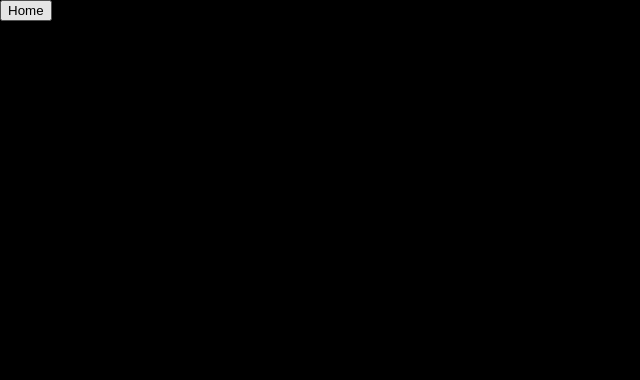
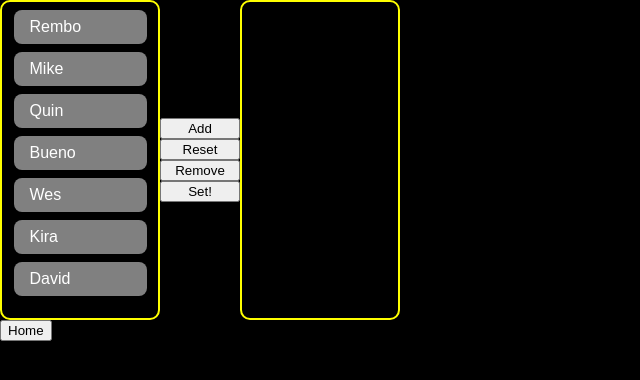
Before and after one commit to michaelslaton/belt-tracker-client, a React (Vite) app: page /drift in a window 1280 px wide. Shown: the top 380 px of the page, without its empty margins (0-640 px from the left). Built offline with nearby package versions, Linux system fonts and the light colour scheme; the HTML template or start-up script is replaced by a standard one.

Commit message:
completed drift edit functionality

```diff
--- a/src/layout/drift-god/DriftGodDisplay.tsx
+++ b/src/layout/drift-god/DriftGodDisplay.tsx
@@ -1,9 +1,139 @@
 import { NavigateFunction, useNavigate } from "react-router-dom";
+import { default as contenders } from "../../data/contenders";
+import Contender from "../../types/contender.type";
+import { useState } from "react";
+import './driftGod.css';
+
+type EntreesType = Contender & {
+  score: number;
+};
+
+type DriftStateType = {
+  entrees: EntreesType[];
+  addSelected: Contender[];
+  removeSelected: Contender[];
+  edit: boolean;
+};
 
 const DriftGodDisplay = () => {
   const navigate: NavigateFunction = useNavigate();
+  const [ driftState, setDriftState ] = useState<DriftStateType>({
+    entrees: [],
+    addSelected: [],
+    removeSelected: [],
+    edit: true,
+  });
+
+  const isSelected = (id: number, type: 'add' | 'remove'): boolean => {
+    const selectedList = type === 'add' ? driftState.addSelected : driftState.removeSelected;
+    return selectedList.some(entree => entree.id === id);
+  };
+
+  const handleAddSelect = (id: number, contender: Contender): void => {
+    const selected = isSelected(id, 'add');
+    const newSet = selected
+      ? driftState.addSelected.filter(entree => entree.id !== id)
+      : [...driftState.addSelected, contender];
+
+    setDriftState({ ...driftState, addSelected: newSet });
+  };
+
+  const handleRemoveSelect = (id: number, entree: EntreesType): void => {
+    const selected = isSelected(id, 'remove');
+    const newSet = selected
+      ? driftState.removeSelected.filter(e => e.id !== id)
+      : [...driftState.removeSelected, entree];
+
+    setDriftState({ ...driftState, removeSelected: newSet });
+  };
+
+  const handleAdd = () => {
+    if (!driftState.addSelected.length) return;
+    const selectedWithScore: EntreesType[] = driftState.addSelected.map((contender) => ({
+      ...contender,
+      score: 0,
+    }));
+    const newEntrees: EntreesType[] = [...driftState.entrees, ...selectedWithScore];
+    setDriftState({ ...driftState, addSelected: [], entrees: newEntrees });
+    console.log(driftState)
+  };
+
+  const handleRemove = (): void => {
+    if (!driftState.removeSelected.length) return;
+
+    const removeIds = driftState.removeSelected.map(c => c.id);
+    const updatedEntrees = driftState.entrees.filter(entree =>
+      !removeIds.includes(entree.id)
+    );
+
+    setDriftState({ ...driftState, entrees: updatedEntrees, removeSelected: [], });
+  };
+
+  const handleReset = (): void => {
+    setDriftState({...driftState, addSelected: [], removeSelected: [], entrees: []})
+  }
+
+  const handleSet = () => {
+    if(!driftState.entrees.length) return;
+
+    setDriftState({...driftState, edit: false})
+  }
+
+  const populateContenders = () => {
+    const results = contenders
+      .filter((contender) =>
+        !driftState.entrees.some((entree) => entree.id === contender.id)
+      )
+      .map((contender) => (
+        <div
+          key={contender.id}
+          className={`drift__person ${isSelected(contender.id, 'add') ? 'selected' : ''}`}
+          onClick={() => handleAddSelect(contender.id, contender)}
+        >
+          {contender.name}
+        </div>
+      ));
+
+    return results;
+  };
+
   return (
     <>
+      { driftState.edit ?
+        <div className='drift__edit-display'>
+          <div className='drift__people-list'>
+            {populateContenders()}
+          </div>
+
+          <div className='drift__edit-controls'>
+            <button onClick={()=> handleAdd()}>Add</button>
+            <button onClick={()=> handleReset()}>Reset</button>
+            <button onClick={()=> handleRemove()}>Remove</button>
+            <button onClick={()=> handleSet()}>Set!</button>
+          </div>
+
+          <div className='drift__people-list'>
+            { driftState.entrees.map((entree)=>(
+                <div
+                  key={entree.id}
+                  className={`drift__person ${isSelected(entree.id, 'remove') ? 'selected' : ''}`}
+                  onClick={()=> handleRemoveSelect(entree.id, entree)}
+                >
+                  { entree.name }
+                </div>
+              ))
+            }
+          </div>
+        </div>
+        :
+        <div className='drift__score-display'>
+          {driftState.entrees.map((entree)=>(
+            <>
+              {entree.name}
+            </>
+          ))}
+        </div>
+      }
       <button onClick={()=> navigate('/')}>Home</button>
     </>
   );
--- /dev/null
+++ b/src/layout/drift-god/driftGod.css
@@ -0,0 +1,34 @@
+.drift__edit-display {
+  display: grid;
+  grid-template-columns: 10rem 5rem 10rem;
+}
+
+.drift__people-list {
+  aspect-ratio: 1/2;
+  width: 10rem;
+  border: 2px solid #ffff00;
+  padding: .5rem;
+  border-radius: 10px;
+  overflow-y: auto;
+  overflow-x: hidden;
+}
+
+.drift__person {
+  width: 95%;
+  background-color: grey;
+  margin: 0 auto;
+  padding: .5rem 1rem;
+  border-radius: 8px;
+  margin-bottom: .5rem;
+  cursor: pointer;
+}
+.drift__person.selected {
+  background-color: green;
+}
+
+.drift__edit-controls {
+  display: flex;
+  flex-direction: column;
+  justify-content: center;
+  height: 100%;
+}
```
